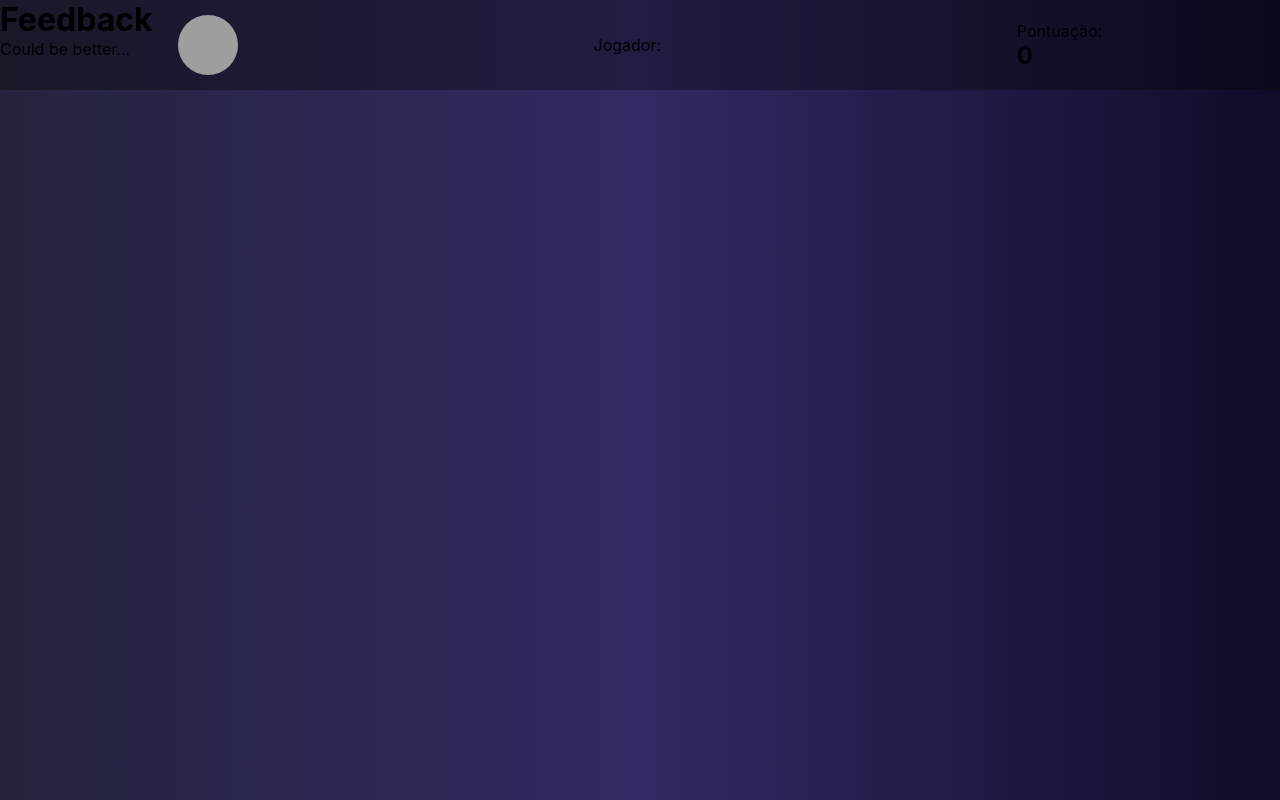
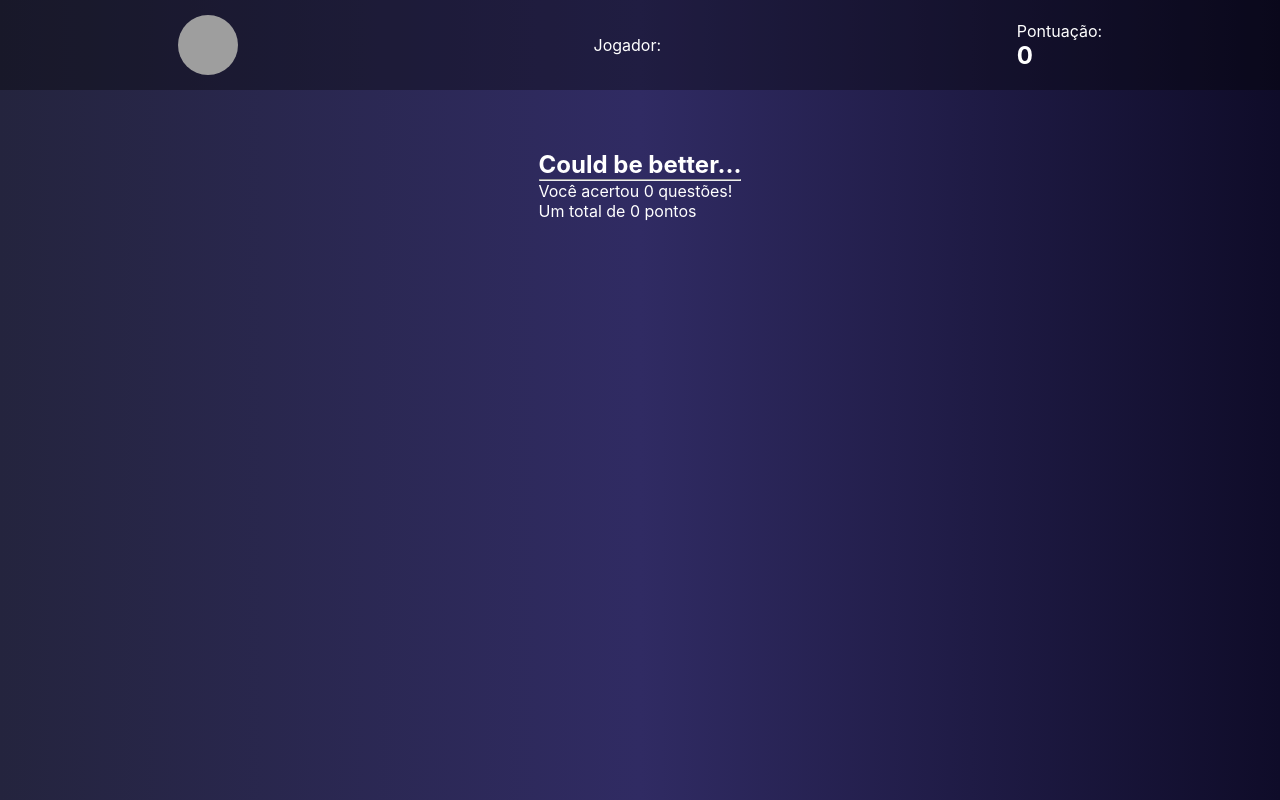
Before and after one commit to Erik-EFL/Query-box-Game, a React (Create React App) app: page /feedback in a window 1280 px wide. Built offline with nearby package versions, Linux system fonts and the light colour scheme; grey boxes are pictures that could not be loaded.

Commit message:
Adicionando requisito 14 :rocket:

```diff
--- /dev/null
+++ b/src/Css/Feedback.module.css
@@ -0,0 +1,32 @@
+.container_feedback {
+  max-width: 900px;
+  margin: 0 auto;
+  display: flex;
+  flex-direction: column;
+  justify-content: center;
+  align-items: center;
+}
+
+.user_header {
+  align-content: center;
+  align-items: center;
+  background-color: rgba(0, 0, 0, 0.336);
+  color: white;
+  display: flex;
+  height: 90px;
+  justify-content: space-around;
+  left: 0;
+  position: absolute;
+  width: 100%;
+}
+
+.user_image {
+  border-radius: 50%;
+  height: 60px;
+  width: 60px;
+}
+
+.feedback_container {
+  margin-top: 150px;
+  color: white;
+}
--- a/src/pages/Feedback.jsx
+++ b/src/pages/Feedback.jsx
@@ -2,8 +2,8 @@ import React, { Component } from 'react';
 import { connect } from 'react-redux';
 import md5 from 'crypto-js/md5';
 import PropTypes from 'prop-types';
-import styles from '../Css/Questions.module.css';
-import feedbacksMessages from './helpers';
+import styles from '../Css/Feedback.module.css';
+// import { feedbacksMessages /* INICIAL_STATE */ } from './helpers';
 
 class Feedback extends Component {
   gravatarHash = (userEmail) => {
@@ -13,8 +13,8 @@ class Feedback extends Component {
   }
 
   render() {
-    const { player: { name, gravatarEmail, score, assertions } } = this.props;
-    console.log(assertions);
+    const { player: { name, gravatarEmail } } = this.props;
+    const { score, assertions } = this.props;
     return (
       <div className="feedback-page">
         <header className={ styles.user_header }>
@@ -33,13 +33,36 @@ class Feedback extends Component {
             <h2 data-testid="header-score">{score}</h2>
           </div>
         </header>
-        <main>
-          <h1> Feedback </h1>
-
-          {assertions
+        <main className={ styles.container_feedback }>
+          <div className={ styles.feedback_container }>
+            {assertions
           && assertions >= Number('3')
-            ? <p data-testid="feedback-text">{ feedbacksMessages.done }</p>
-            : <p data-testid="feedback-text">{ feedbacksMessages.beBetter }</p>}
+              ? <h2 data-testid="feedback-text">Well Done!</h2>
+              : (
+                <h2 data-testid="feedback-text">
+                  Could be better...
+                </h2>
+              )}
+            <hr />
+            <p
+              data-testid="feedback-total-question"
+            >
+              Você acertou
+              {' '}
+              {assertions}
+              {' '}
+              questões!
+            </p>
+            <p
+              data-testid="feedback-total-score"
+            >
+              Um total de
+              {' '}
+              {score}
+              {' '}
+              pontos
+            </p>
+          </div>
         </main>
       </div>
     );
@@ -48,11 +71,15 @@ class Feedback extends Component {
 
 const mapStateToProps = (state) => ({
   player: state.player,
+  score: state.player.score,
+  assertions: state.player.assertions,
 });
 
 Feedback.propTypes = {
   receiveNewToken: PropTypes.func,
   questions: PropTypes.array,
+  score: PropTypes.number,
+  assertions: PropTypes.number,
   player: PropTypes.object,
   questionOk: PropTypes.bool,
 }.isRequired;
--- a/src/pages/Questions.jsx
+++ b/src/pages/Questions.jsx
@@ -132,6 +132,7 @@ class Questions extends Component {
     const { indexDQ, feedbackRedirect } = this.state;
     const { questions, questionOk } = this.props;
     const { player: { name, gravatarEmail, score } } = this.props;
+    localStorage.setItem('score', 'score');
     return (
       <div className={ styles.Questions }>
         <header className={ styles.user_header }>
--- a/src/pages/helpers/index.jsx
+++ b/src/pages/helpers/index.jsx
@@ -1,6 +1,11 @@
-const feedbacksMessages = {
+export const feedbacksMessages = {
   beBetter: 'Could be better...',
   done: 'Well Done!',
 };
 
-export default feedbacksMessages;
+export const INICIAL_STATE = {
+  name: '',
+  assertions: 0,
+  score: 0,
+  gravatarEmail: '',
+};
--- a/src/redux/reducers/player.jsx
+++ b/src/redux/reducers/player.jsx
@@ -6,6 +6,8 @@ const INICIAL_STATE = {
   score: 0,
   gravatarEmail: '',
 };
+// const { score/* , assertions */ } = INICIAL_STATE;
+// window.localStorage.setItem('player', score);
 
 const player = (state = INICIAL_STATE, action) => {
   switch (action.type) {
```
